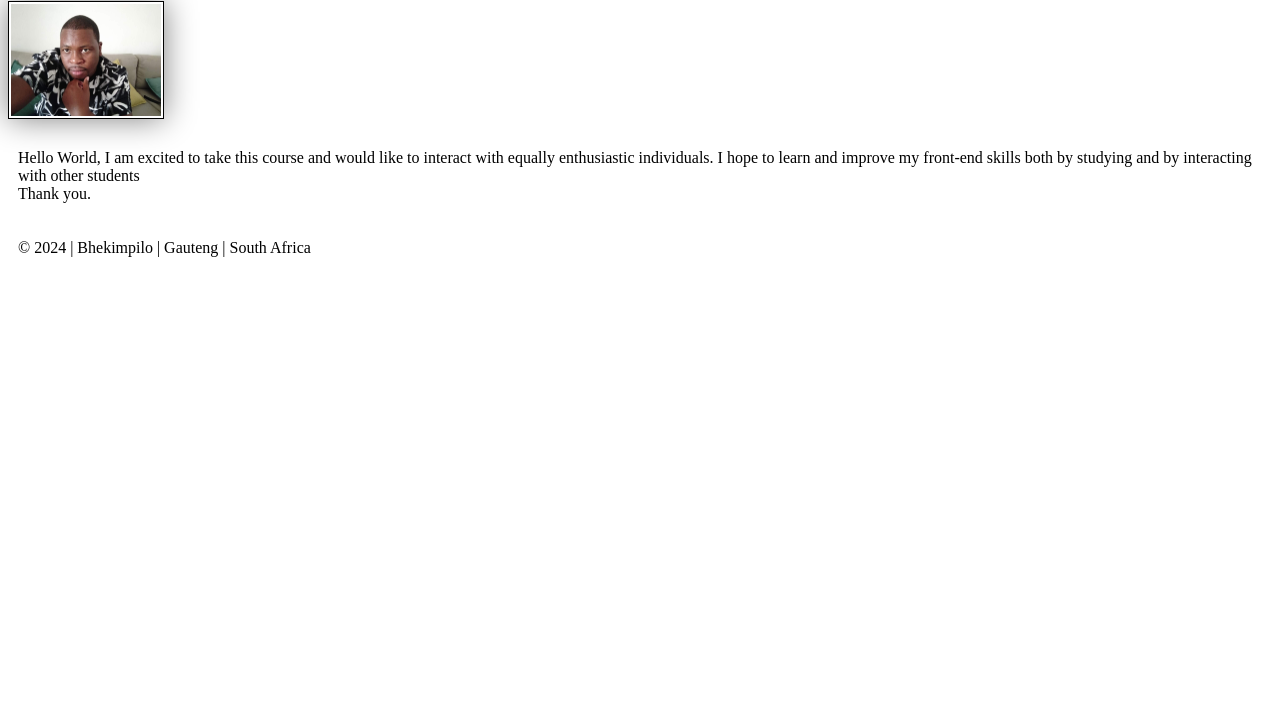
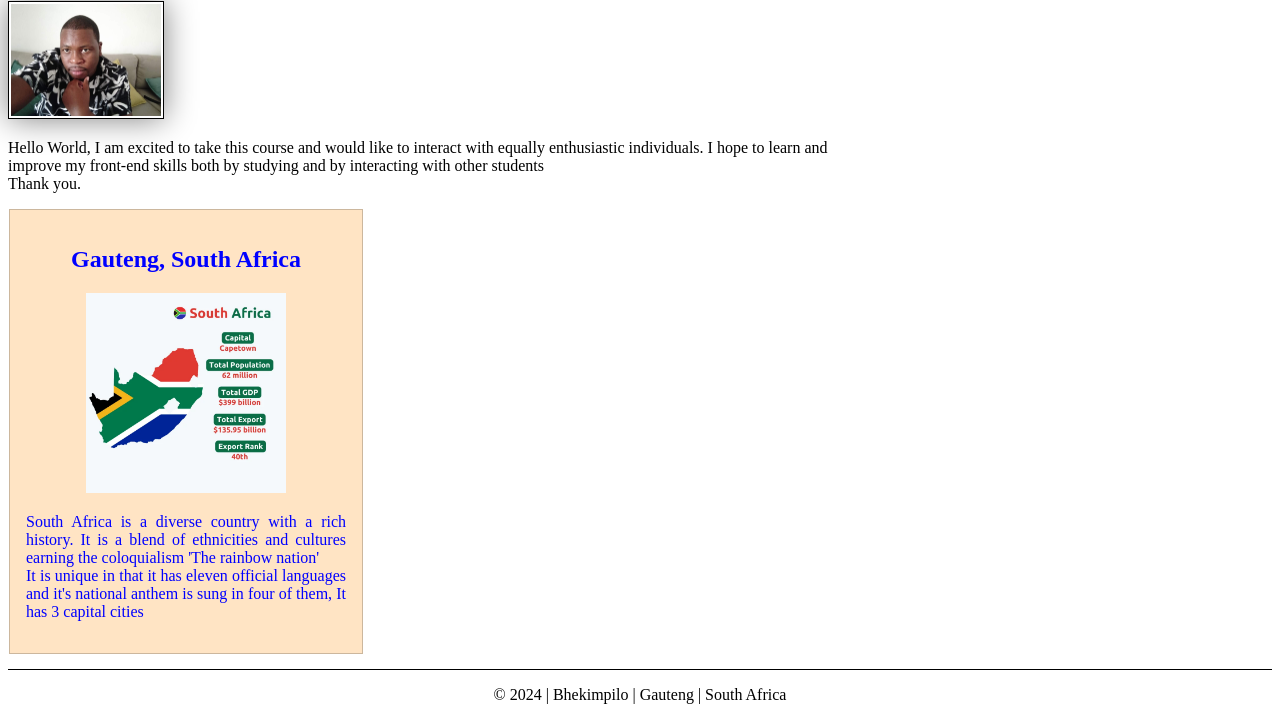
Before and after one commit to CodeFatha/wdd130, a plain HTML site: page index.html in a window 1280 px wide. Shown: the part 281-1001 px from the top of the page. Before the commit the page ends 800 px from the top, so only its background shows below. Drawn offline with Linux system fonts and the light colour scheme.

Commit message:
Remove pipe character from title and add CSS declarations

```diff
--- a/index.html
+++ b/index.html
@@ -3,9 +3,9 @@
     <head>
         <meta charset="utf-8">
         <meta name="viewport" content="width=device-width,initial-scale=1.0">
-        <meta name="description" content="The landing page of the website">
+        <meta name="description" content="The landing page of the Bheki's website built for WDD130">
         <meta name="author" content="Bheki Ncube">
-        <title>Bhekimpilo Ncube | WDD130</title>
+        <title>Bhekimpilo Ncube WDD130</title>
         <link rel="stylesheet" href="styles/styles.css">
     </head>
     <body>
@@ -21,6 +21,13 @@
             <img src="images/profile.jpg" alt="Bhekimpilo" width="200">
             <p>Hello World, I am excited to take this course and would like to interact with equally enthusiastic individuals. I hope to learn and improve my front-end skills both by studying and by interacting with other students<br>Thank you.</p>
         </main>
+        <aside>
+            <h2>Gauteng, South Africa</h2>
+            <img src="images/south_africa.jpg" alt="south african map, flag and stats">
+            <p>South Africa is a diverse country with a rich history. It is a blend of ethnicities and cultures earning the coloquialism 'The rainbow nation' <br>
+                It is unique in that it has eleven official languages and it's national anthem is sung in four of them, It has 3 capital cities
+            </p>
+        </aside>
         <footer>
             <p>&copy; 2024 | Bhekimpilo | Gauteng | South Africa</p>
         </footer>
--- a/styles/styles.css
+++ b/styles/styles.css
@@ -10,7 +10,7 @@ nav a {
 h1 {
     color: darkblue;
 }
-img {
+main img {
     width: 150px;
     height: auto;
     border: 1px solid black;
@@ -18,5 +18,29 @@ img {
     box-shadow: 0 0 30px gray;
 }
 p {
-    padding: 10px;
+    padding: 0;
 }
+main {
+    width: 840px;
+}
+aside {
+    width: 20rem;
+    margin: 1px;
+    border: 1px solid rgba(0,0,0,0.2);
+    padding: 1rem;
+    background-color: bisque;
+    color: blue;
+    text-align: center;
+}
+aside p {
+    text-align: justify;
+}
+aside img {
+    width: 200px;
+    height: auto;
+}
+footer {
+    margin-top: 15px;
+    border-top: 1px solid #000;
+    text-align: center;
+}
```
Also changed, not shown: images/south_africa.jpg (added).
